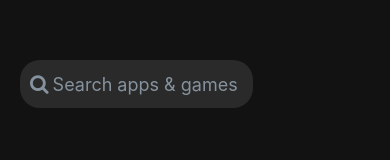
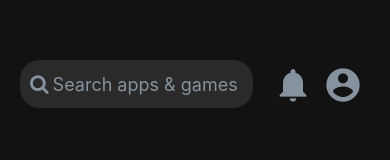
Before and after one commit to BaudilioJose/PGL-AppScreen-google_play, a React Native app: screen / in a window 390 px wide. Shown: the top 160 px of the page. Built offline with nearby package versions, Linux system fonts and the light colour scheme.

Commit message:
feat: Add notification and avatar icons to App component and adjust styles

```diff
--- a/App.tsx
+++ b/App.tsx
@@ -19,6 +19,20 @@ export default function App() {
           }
           inputContainerStyle={styles.searchInput}
         />
+        <Icon
+          name='notifications'
+          type='material'
+          size={40}
+          color='#86939e'
+          style={styles.notificationIcon}
+        />
+        <Icon
+          name='account-circle'
+          type='material'
+          size={40}
+          color='#86939e'
+          style={styles.avatarIcon}
+        />
       </View>
     </View>
   );
@@ -33,6 +47,7 @@ const styles = StyleSheet.create({
   },
   inputContainer: {
     width: '70%',
+    flexDirection: 'row',
     alignItems: 'flex-start',
     justifyContent: 'flex-start',
     padding: 10,
@@ -44,5 +59,14 @@ const styles = StyleSheet.create({
     borderBottomWidth: 0,
     backgroundColor: '#2A2A2A',
     paddingHorizontal: 10,
+  },
+  notificationIcon: {
+    color: '#86939e',
+    marginLeft: 10,
+    marginTop: 5,
+  },
+  avatarIcon: {
+    marginLeft: 10,
+    marginTop: 5,
   }
 });
```
